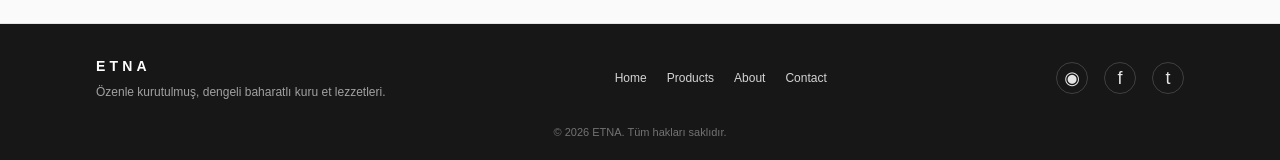
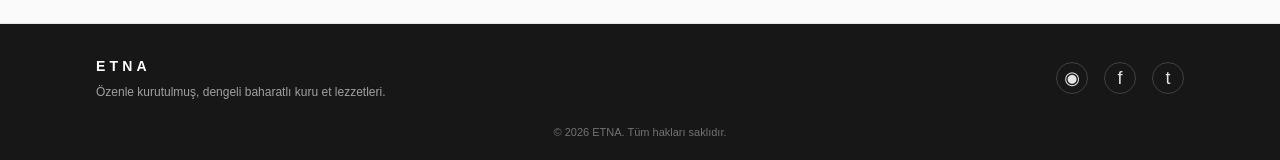
Before and after one commit to Rustamli510/Etnagurme, a Next.js app: page / in a window 1280 px wide. Shown: the part 2794-2954 px from the top of the page. Built offline with nearby package versions, Linux system fonts and the light colour scheme.

Commit message:
Remove navigation links from Footer component to streamline design

```diff
--- a/components/Footer.jsx
+++ b/components/Footer.jsx
@@ -1,11 +1,4 @@
 import Link from "next/link";
-
-const navLinks = [
-  { href: "#hero", label: "Home" },
-  { href: "#products", label: "Products" },
-  { href: "#about", label: "About" },
-  { href: "#contact", label: "Contact" },
-];
 
 const socials = [
   {
@@ -54,21 +47,6 @@ export default function Footer() {
           </p>
         </div>
 
-        <nav aria-label="Footer">
-          <ul className="flex flex-wrap items-center gap-5 text-xs md:justify-end">
-            {navLinks.map((link) => (
-              <li key={link.href}>
-                <a
-                  href={link.href}
-                  className="transition-colors hover:text-amber-300"
-                >
-                  {link.label}
-                </a>
-              </li>
-            ))}
-          </ul>
-        </nav>
-
         <div className="flex items-center gap-4">
           {socials.map((social) => (
             <Link
```
